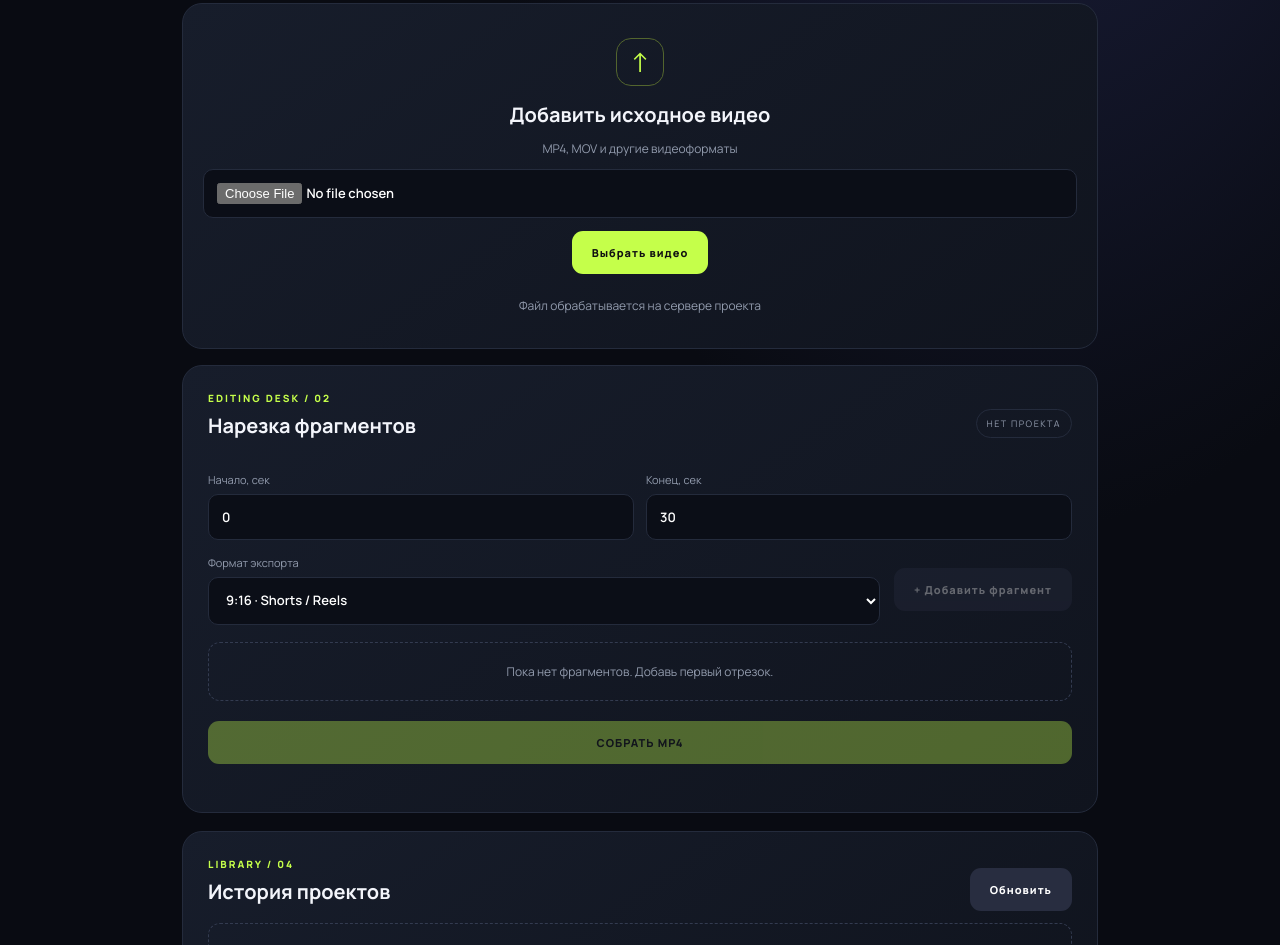
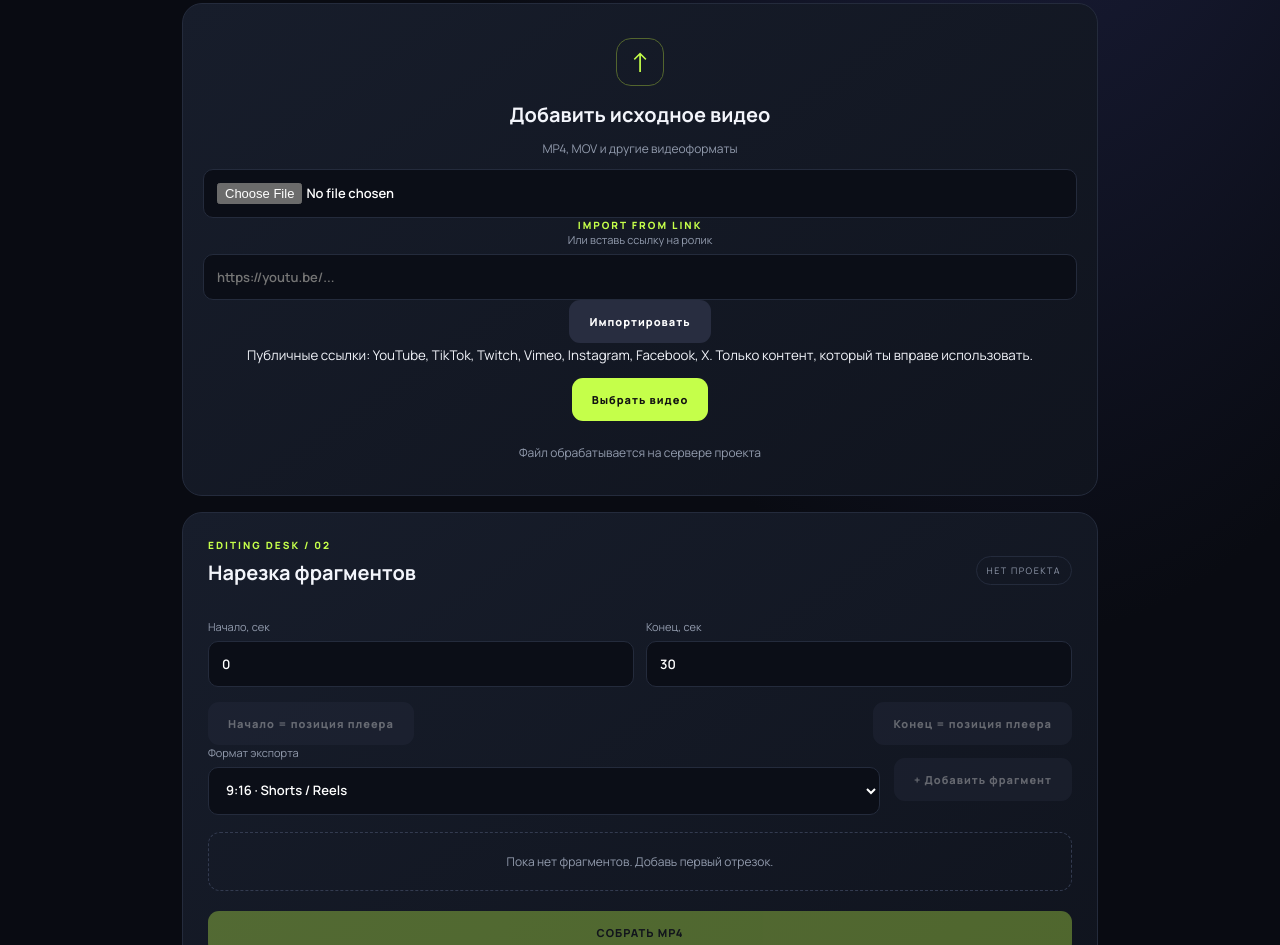
Before and after one commit to D09081/CUTLAB, a website: page public/index.html in a window 1280 px wide. Shown: the part 416-1361 px from the top of the page. Drawn offline with Linux system fonts and the light colour scheme; no server answers.

Commit message:
Add link import controls

```diff
--- a/public/index.html
+++ b/public/index.html
@@ -13,12 +13,14 @@
 <section class="panel upload" id="drop">
 <div class="upload-icon">↑</div><h2>Добавить исходное видео</h2><p>MP4, MOV и другие видеоформаты</p>
 <input id="file" type="file" accept="video/*" hidden>
+<div class="url-import"><div class="eyebrow">IMPORT FROM LINK</div><label for="sourceUrl">Или вставь ссылку на ролик</label><div class="url-row"><input id="sourceUrl" type="url" placeholder="https://youtu.be/..."><button id="importUrl" class="secondary">Импортировать</button></div><small>Публичные ссылки: YouTube, TikTok, Twitch, Vimeo, Instagram, Facebook, X. Только контент, который ты вправе использовать.</small></div>
 <button class="primary" id="choose">Выбрать видео</button><div id="fileInfo" class="muted">Файл обрабатывается на сервере проекта</div>
 </section>
 <section class="workspace panel">
 <div class="section-head"><div><div class="eyebrow">EDITING DESK / 02</div><h2>Нарезка фрагментов</h2></div><span class="tag" id="projectTag">НЕТ ПРОЕКТА</span></div>
 <video id="preview" controls playsinline></video>
 <div class="controls"><label>Начало, сек<input id="start" type="number" min="0" step="0.1" value="0"></label><label>Конец, сек<input id="end" type="number" min="0" step="0.1" value="30"></label></div>
+<div class="row seek-row"><button id="setStart" class="secondary" disabled>Начало = позиция плеера</button><button id="setEnd" class="secondary" disabled>Конец = позиция плеера</button></div>
 <div class="row"><label class="grow">Формат экспорта<select id="aspect"><option value="9:16">9:16 · Shorts / Reels</option><option value="1:1">1:1 · квадрат</option><option value="16:9">16:9 · горизонтальный</option></select></label><button id="add" class="secondary" disabled>+ Добавить фрагмент</button></div>
 <div id="clips" class="clips"><div class="empty">Пока нет фрагментов. Добавь первый отрезок.</div></div>
 <button id="export" class="primary wide" disabled>СОБРАТЬ MP4</button><div id="message" class="message" role="status"></div>
```
